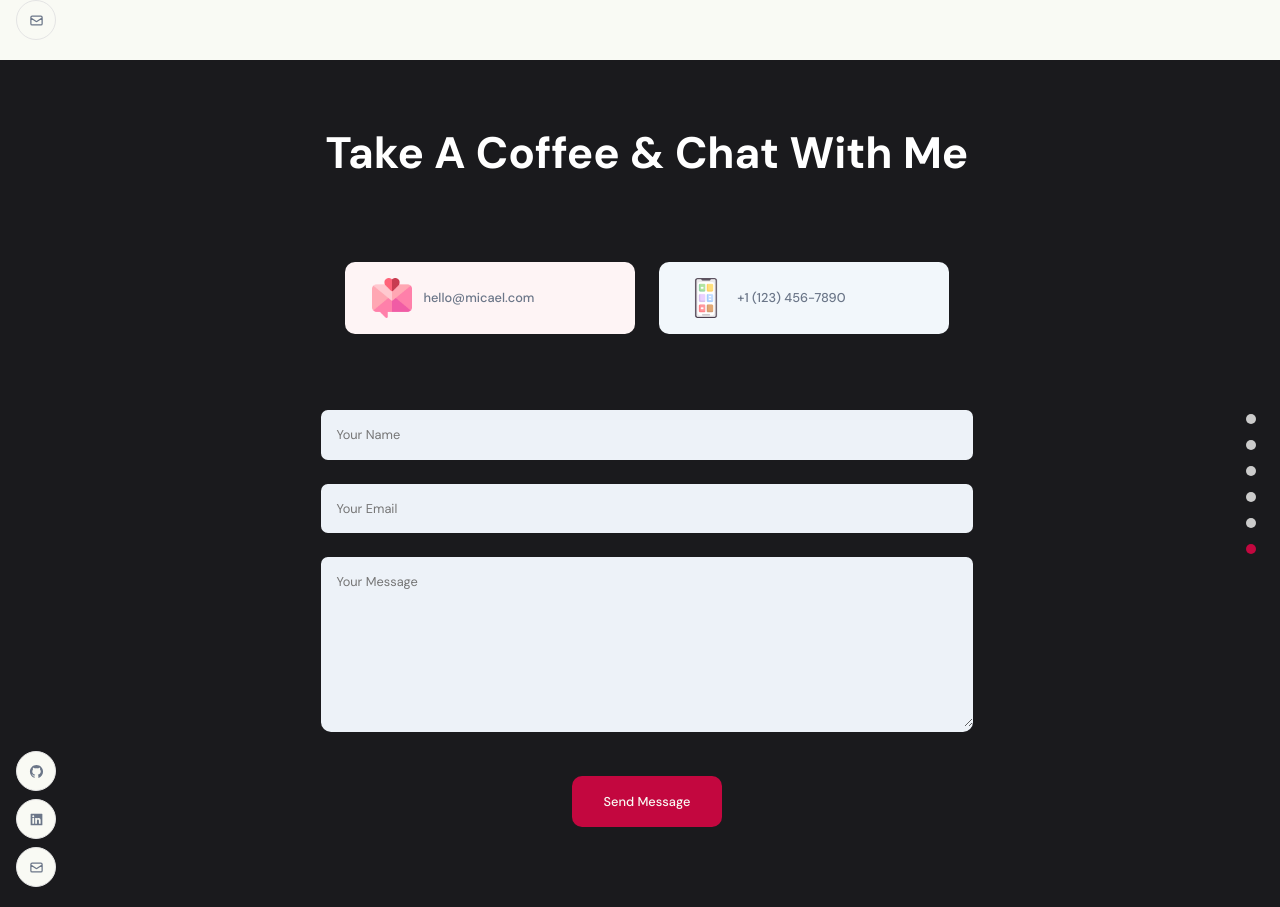
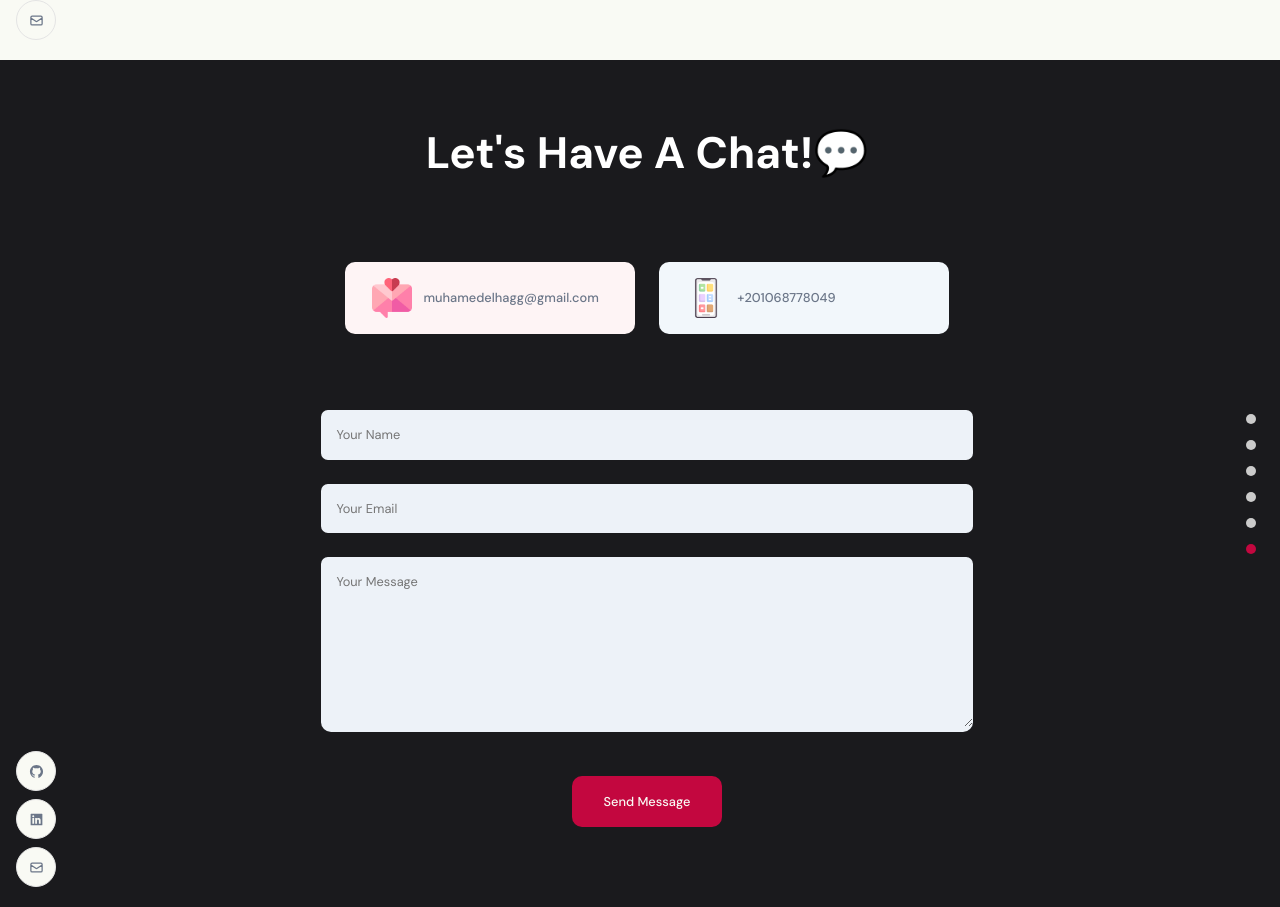
Before and after one commit to MO7G/Portfolio, a React (Create React App) app in the folder client/: page / in a window 1280 px wide. Shown: the part 3940-4847 px from the top of the page. Built offline with nearby package versions, Linux system fonts and the light colour scheme; no server answers.

Commit message:
fixing a bug

```diff
--- a/client/src/constants/images.js
+++ b/client/src/constants/images.js
@@ -40,7 +40,9 @@ import coding from '../assets/coding.png'
 import student from '../assets/student.png'
 import developer from '../assets/developer.png'
 import robot from '../assets/robot.png'
+import chat from '../assets/businessman.png'
 export default {
+  chat,
   developer,
   robot,
   student,
--- a/client/src/container/Footer/Footer.jsx
+++ b/client/src/container/Footer/Footer.jsx
@@ -37,16 +37,17 @@ const Footer = () => {
 
   return (
     <>
-      <h2 className="head-text">Take a coffee & chat with me</h2>
+            <h2 className="head-text">Let's Have a Chat!💬</h2>
+
 
       <div className="app__footer-cards">
         <div className="app__footer-card ">
           <img src={images.email} alt="email" />
-          <a href="mailto:hello@micael.com" className="p-text">hello@micael.com</a>
+          <a href="mailto:hello@micael.com" className="p-text">muhamedelhagg@gmail.com</a>
         </div>
         <div className="app__footer-card">
           <img src={images.mobile} alt="phone" />
-          <a href="tel:+1 (123) 456-7890" className="p-text">+1 (123) 456-7890</a>
+          <a href="tel:+201068778049" className="p-text">+201068778049</a>
         </div>
       </div>
       {!isFormSubmitted ? (
--- a/client/src/container/Footer/Footer.scss
+++ b/client/src/container/Footer/Footer.scss
@@ -45,7 +45,7 @@
         font-weight: 500;
       }
       &:hover {
-        box-shadow: 0 0 25px #fef4f5;
+        box-shadow: 0 0 25px var(--secondary-color);
       }
 
       @media screen and (max-width: 450px) {
@@ -63,8 +63,7 @@
   }
 
   .app__footer-cards .app__footer-card:last-child:hover {
-    box-shadow: 0 0 25px #f2f7fb;
-  }
+    box-shadow: 0 0 25px var(--secondary-color);  }
 
   .app__footer-form {
     width: 60%;
@@ -99,7 +98,7 @@
       }
 
       &:hover {
-        box-shadow: 0 0 25px var(--primary-color);
+        box-shadow: 0 0 25px var(--secondary-color);
       }
     }
 
@@ -107,8 +106,8 @@
       padding: 1rem 2rem;
       border-radius: 10px;
       border: none;
+
       background-color: var(--secondary-color);
-
       font-weight: 500;
       color: var(--white-color);
       outline: none;
@@ -119,7 +118,8 @@
       cursor: pointer;
 
       &:hover {
-        background-color: #2430af;
+        background-color: var(--white-color);
+        color: var(--secondary-color);
       }
     }
 
```
Also changed, not shown: client/src/assets/businessman.png (added), 1 other file (tests, documents, lock files or other folders).
